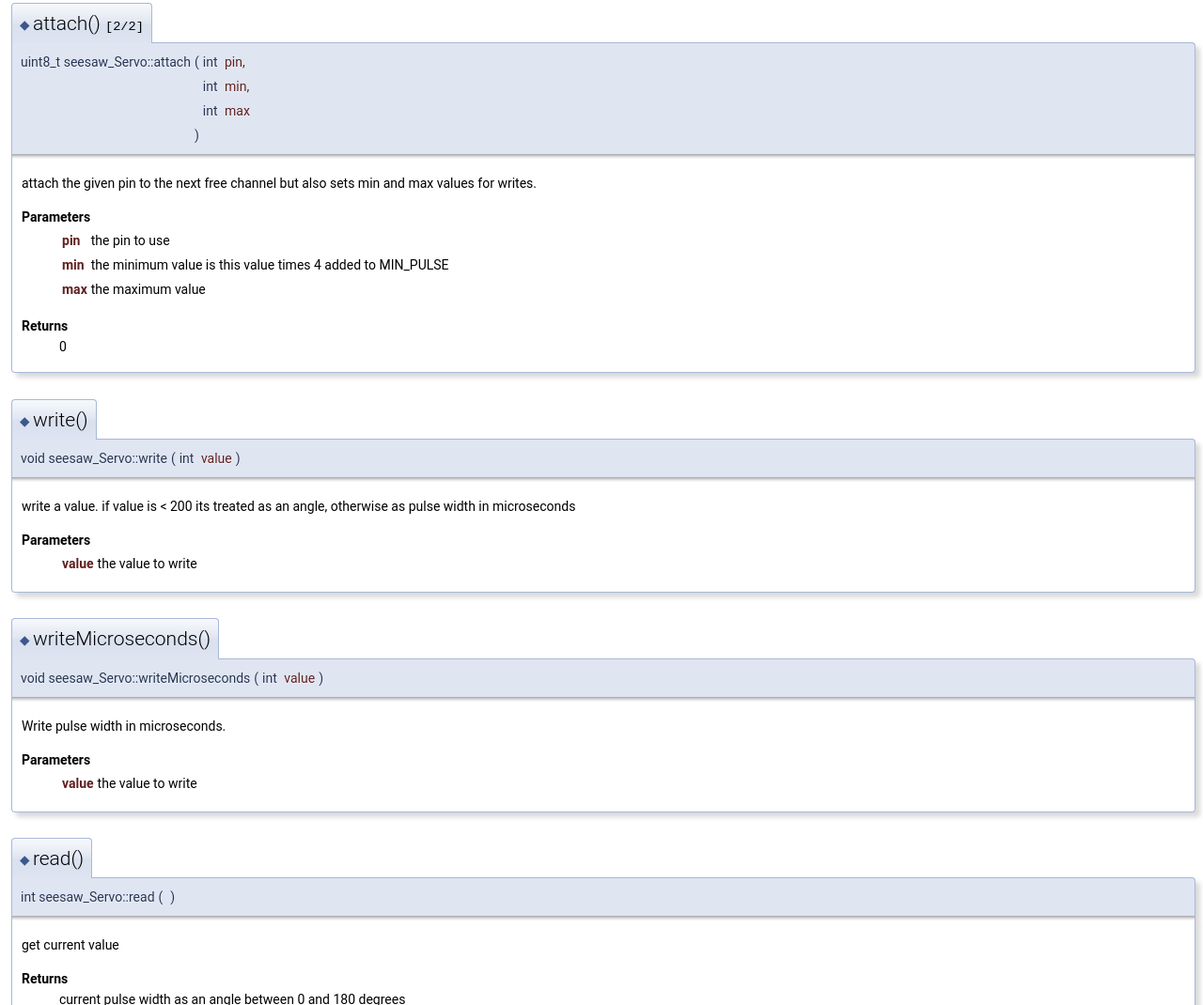
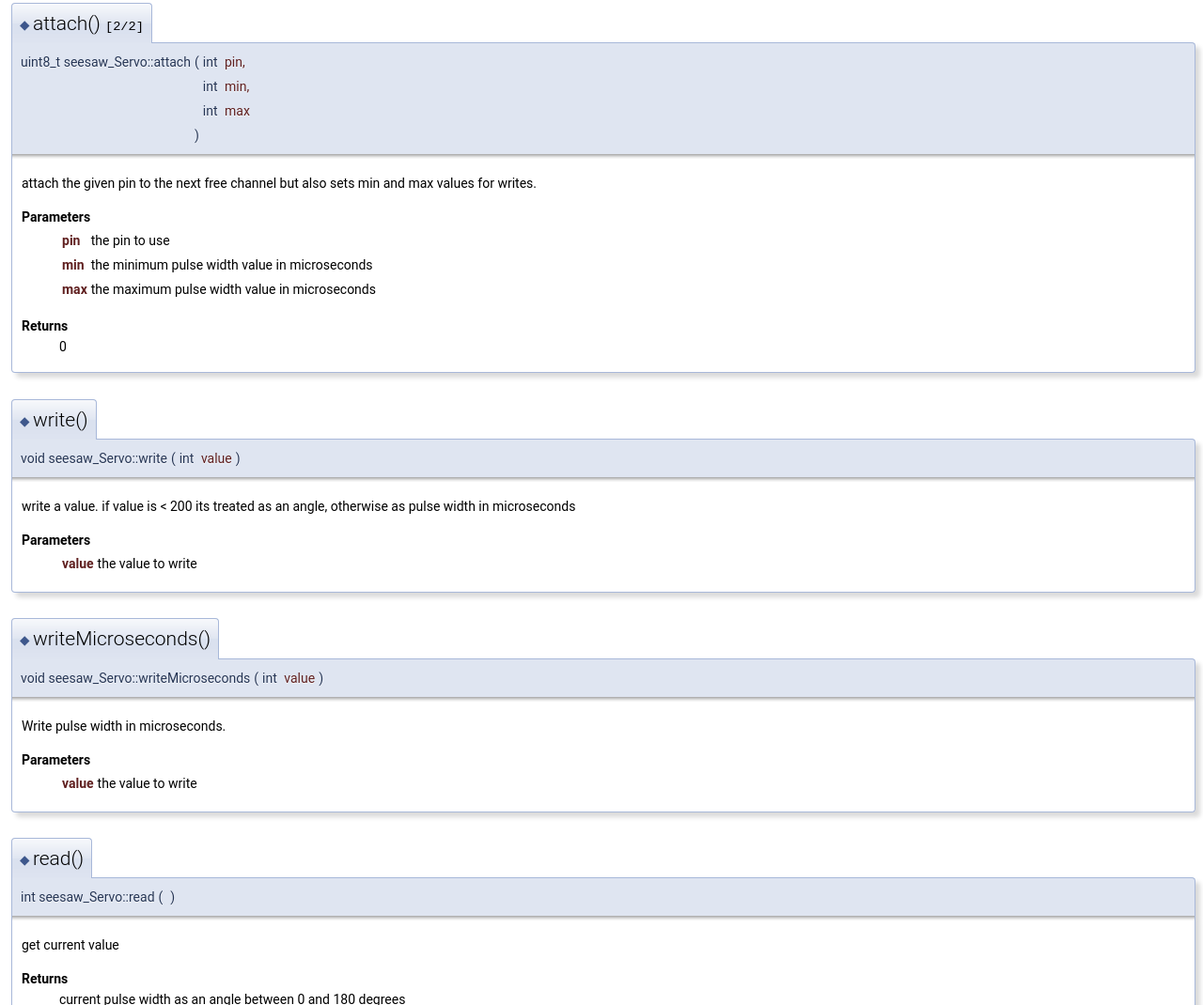
Before and after one commit to adafruit/Adafruit_Seesaw, a plain HTML site: page html/classseesaw___servo.html in a window 1280 px wide. Shown: the part 1990-3060 px from the top of the page at 94% size. Drawn offline with Linux system fonts and the light colour scheme.

Commit message:
Deploy code docs to GitHub Pages Travis build: 15
Commit: a4b25ee094e10d4b69d07546f7de82f9add35265

```diff
--- a/html/classseesaw___servo.html
+++ b/html/classseesaw___servo.html
@@ -244,8 +244,8 @@ void&#160;</td><td class="memItemRight" valign="bottom"><a class="el" href="clas
 <dl class="params"><dt>Parameters</dt><dd>
   <table class="params">
     <tr><td class="paramname">pin</td><td>the pin to use </td></tr>
-    <tr><td class="paramname">min</td><td>the minimum value is this value times 4 added to MIN_PULSE </td></tr>
-    <tr><td class="paramname">max</td><td>the maximum value </td></tr>
+    <tr><td class="paramname">min</td><td>the minimum pulse width value in microseconds </td></tr>
+    <tr><td class="paramname">max</td><td>the maximum pulse width value in microseconds </td></tr>
   </table>
   </dd>
 </dl>
```
Also changed, not shown: html/_adafruit___crickit_8h_source.html (+2 -2 lines), html/seesaw__servo_8h_source.html (+1 -1 lines).
